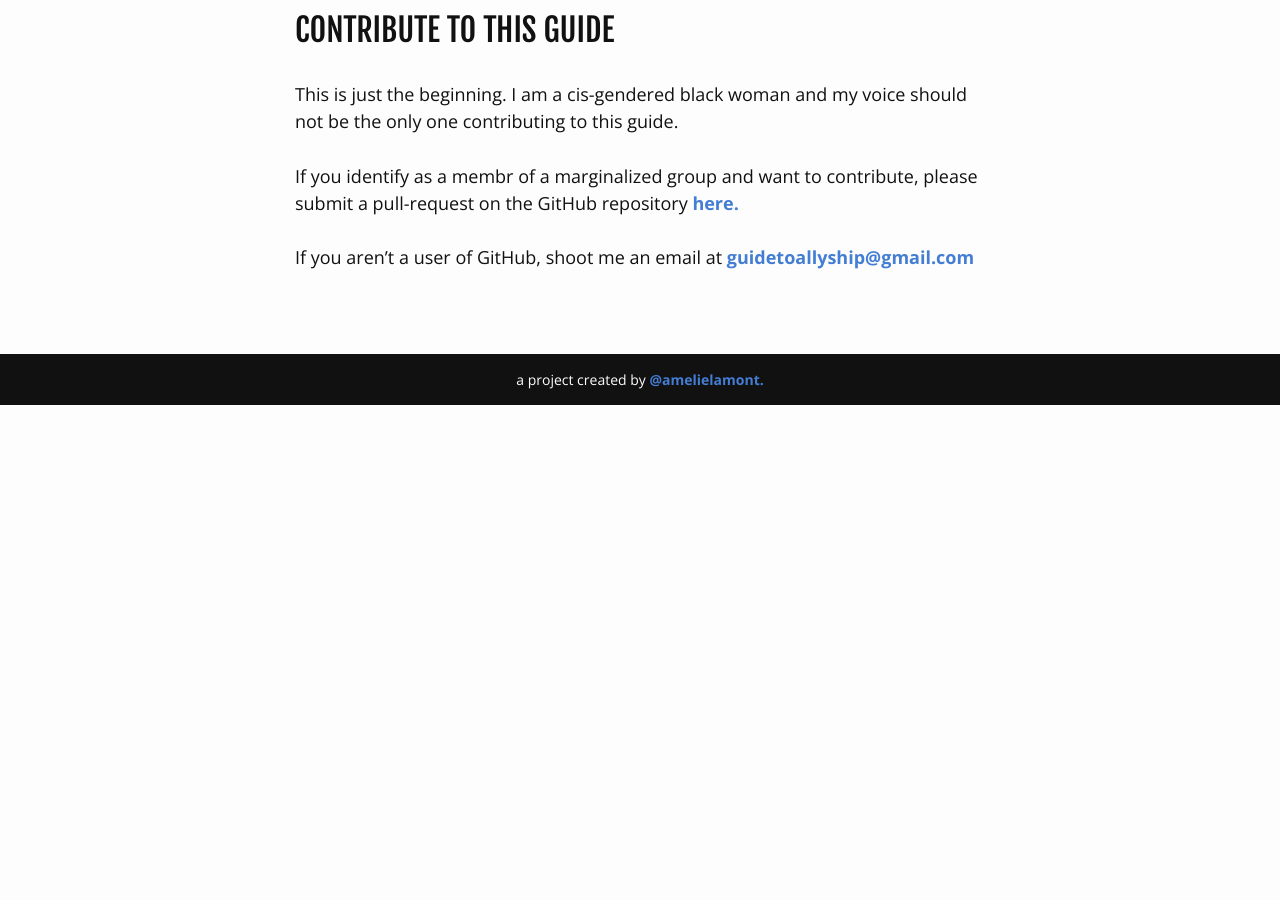
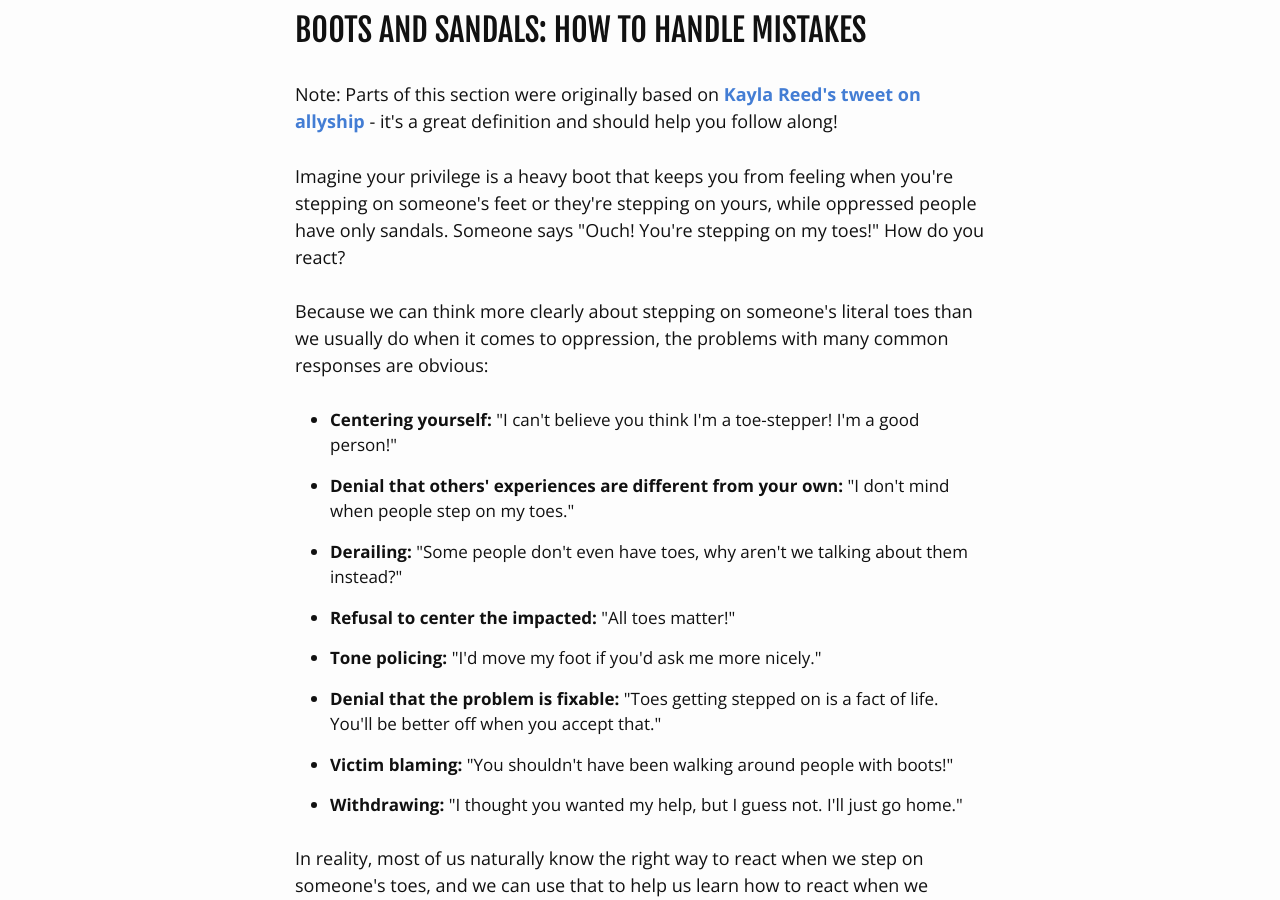
Before and after one commit to almnt/guide-to-allyship, a Jekyll site: the page built from index.html, in a window 1280 px wide and 900 px high, scrolled down 5432 px. Built offline with Jekyll 4.4.1, drawn with Linux system fonts in a browser that asks for light colours; before the commit the page ends 5837 px from its top, so only the background shows below that; some of the changed text lies outside the part shown.

Commit message:
Add boots and sandals section.

```diff
--- a/index.html
+++ b/index.html
@@ -102,6 +102,65 @@ layout: default
 
 <hr>
 
+<h2 id="how-to-handle-mistakes">Boots and Sandals: How to handle mistakes</h2>
+
+<p>Note: Parts of this section were originally based on
+  <a href=https://twitter.com/RE_invent_ED/status/742243143030972416>Kayla Reed's tweet on allyship</a> -
+  it's a great definition and should help you follow along!</p>
+
+<p>Imagine your privilege is a heavy boot that keeps you from feeling when you're
+  stepping on someone's feet or they're stepping on yours, while oppressed people
+  have only sandals. Someone says "Ouch! You're stepping on my toes!" How do you
+  react?</p>
+
+<p>Because we can think more clearly about stepping on someone's literal toes than
+we usually do when it comes to oppression, the problems with many common
+responses are obvious:</p>
+
+<ul>
+  <li><strong>Centering yourself:</strong> "I can't believe you think I'm a toe-stepper! I'm a good person!"</li>
+  <li><strong>Denial that others' experiences are different from your own:</strong> "I don't mind when people step on my toes."</li>
+  <li><strong>Derailing:</strong> "Some people don't even have toes, why aren't we talking about them instead?"</li>
+  <li><strong>Refusal to center the impacted:</strong> "All toes matter!"</li>
+  <li><strong>Tone policing:</strong> "I'd move my foot if you'd ask me more nicely."</li>
+  <li><strong>Denial that the problem is fixable:</strong> "Toes getting stepped on is a fact of life. You'll be better off when you accept that."</li>
+  <li><strong>Victim blaming:</strong> "You shouldn't have been walking around people with boots!"</li>
+  <li><strong>Withdrawing:</strong> "I thought you wanted my help, but I guess not. I'll just go home."</li>
+</ul>
+
+<p>In reality, most of us naturally know the right way to react when we step on
+  someone's toes, and we can use that to help us learn how to react when we
+  commit microaggressions.</p>
+
+<ul>
+  <li><strong>Center the impacted</strong>: "Are you okay?"</li>
+  <li><strong>Listen to their response and learn.</strong></li>
+  <li><strong>Apologize for the impact, even though you didn't intend it:</strong> "I'm sorry!"</li>
+  <li><strong>Stop the instance:</strong> move your foot</li>
+  <li><strong>Stop the pattern:</strong> be careful where you step in the
+    future. (When it comes to oppression, we want to actually change the
+    "footwear" to get rid of privilege and oppression (sneakers for all!), but
+    metaphors can only stretch so far!)</li>
+</ul>
+
+<p>Reacting in a fair and helpful way isn't about learning arbitrary rules or
+  being a doormat - as you can see when we take the politics out of it, it's
+  just the reasonable thing to do. Still, it's hard to remember in the moment,
+  because these issues are so charged in our society. So it may help you to reframe the
+  situation to get yourself out of that defensive stance. You may have noticed that
+  it's easier to handle being corrected about something you didn't know if you're
+  grateful for learning rather than embarrassed to have been wrong. Same thing
+  works here! Try starting with "Thanks for letting me know" to put yourself in a
+  better frame of mind. Just remember that this isn't about changing the other person's frame
+  of mind. They're allowed to be upset about being oppressed.</p>
+
+<p>Starting with a "thanks" also helps to put you in the frame of mind of being an ally because <em>you want a
+  just world</em>, not as a favor to others. This helps keep you from being patronizing,
+  expecting recognition, or being a fair-weather ally (issues brought up by
+  <a href=https://twitter.com/feministajones/status/630545771339902976>Feminista Jones</a>).</p>
+
+<hr>
+
 <h2 id="contribute">Contribute to this guide</h2>
 
 <p>This is just the beginning. I am a cis-gendered black woman and my voice should not be the only one contributing to this guide.</p>
```
